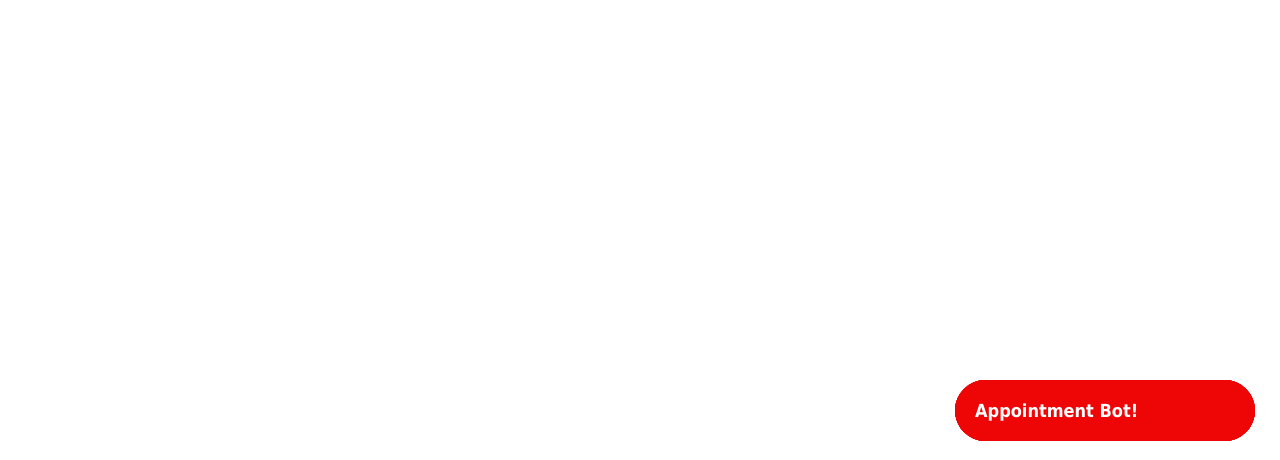
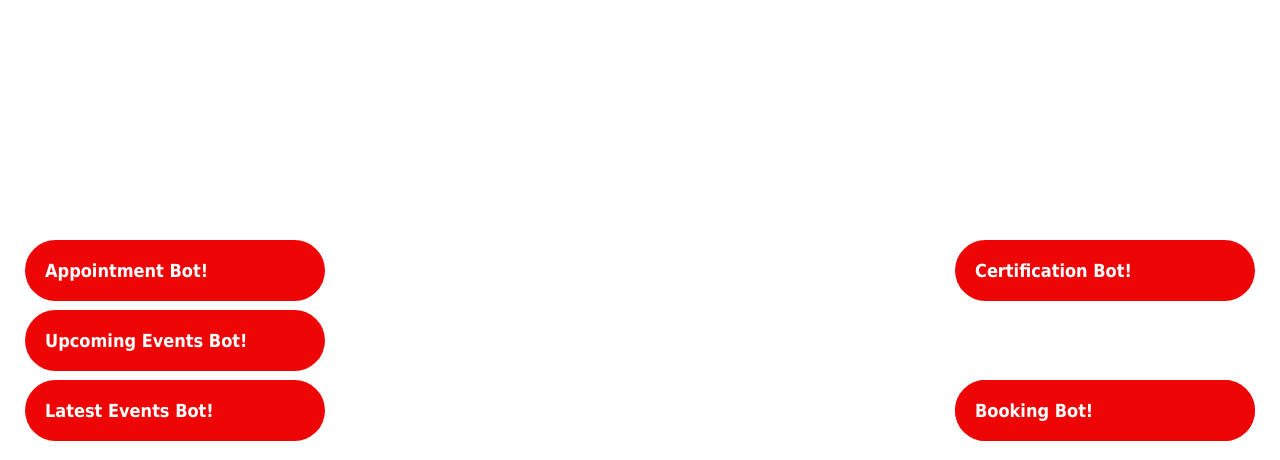
Before and after one commit to samidhyak94/KioskCloned, a PHP site: page / in a window 1280 px wide. Shown: the part 340-800 px from the top of the page. Run offline with PHP 8.4, Linux system fonts and the light colour scheme; some libraries are stand-ins or nearby versions.

Commit message:
Update style.css

```diff
--- a/css/style.css
+++ b/css/style.css
@@ -101,182 +101,37 @@ section {
   transition: 0.5s;
 }
 
-.open-button1 {
-  display: block;
-  position: fixed;
-  bottom: 104px;
-  right : 20px;
-  -webkit-appearance: button;
-  -moz-appearance: button;
-  border-radius: 40px;
-  background-color: #ee0606;
-  border: none;
-  color: #FFFFFF;
-  text-align: left;
-  font-size: 18px;
-  padding: 20px;
-  width: 300px;
-  transition: all 0.5s;
-  cursor: pointer;
-  margin: 5px;
-}
-.open-button1 span {
-  cursor: pointer;
-  display: inline-block;
-  position: relative;
-  transition: 0.5s;
-}
-.open-button1 span: after {
-  content: '\00bb';
-  position: absolute;
-  opacity: 0;
-  top: 0;
-  right: -20px;
-  transition: 0.5s;
-}
-
-.open-button2 {
-  display: block;
-  position: fixed;
-  bottom: 204px;
-  right : 20px;
-  -webkit-appearance: button;
-  -moz-appearance: button;
-  border-radius: 40px;
-  background-color: #ee0606;
-  border: none;
-  color: #FFFFFF;
-  text-align: left;
-  font-size: 18px;
-  padding: 20px;
-  width: 300px;
-  transition: all 0.5s;
-  cursor: pointer;
-  margin: 5px;
-}
-.open-button2 span {
-  cursor: pointer;
-  display: inline-block;
-  position: relative;
-  transition: 0.5s;
-}
-.open-button2 span: after {
-  content: '\00bb';
-  position: absolute;
-  opacity: 0;
-  top: 0;
-  right: -20px;
-  transition: 0.5s;
-}
-
-.open-button3 {
-  display: block;
-  position: fixed;
-  bottom: 14px;
-  left : 20px;
-  -webkit-appearance: button;
-  -moz-appearance: button;
-  border-radius: 40px;
-  background-color: #ee0606;
-  border: none;
-  color: #FFFFFF;
-  text-align: left;
-  font-size: 18px;
-  padding: 20px;
-  width: 300px;
-  transition: all 0.5s;
-  cursor: pointer;
-  margin: 5px;
-}
-.open-button3 span {
-  cursor: pointer;
-  display: inline-block;
-  position: relative;
-  transition: 0.5s;
-}
-.open-button3 span: after {
-  content: '\00bb';
-  position: absolute;
-  opacity: 0;
-  top: 0;
-  right: -20px;
-  transition: 0.5s;
-}
-
-.open-button4 {
-  display: block;
-  position: fixed;
-  bottom: 104px;
-  left : 20px;
-  -webkit-appearance: button;
-  -moz-appearance: button;
-  border-radius: 40px;
-  background-color: #ee0606;
-  border: none;
-  color: #FFFFFF;
-  text-align: left;
-  font-size: 18px;
-  padding: 20px;
-  width: 300px;
-  transition: all 0.5s;
-  cursor: pointer;
-  margin: 5px;
-}
-.open-button4 span {
-  cursor: pointer;
-  display: inline-block;
-  position: relative;
-  transition: 0.5s;
-}
-.open-button4 span: after {
-  content: '\00bb';
-  position: absolute;
-  opacity: 0;
-  top: 0;
-  right: -20px;
-  transition: 0.5s;
-}
-
-.open-button5 {
-  display: block;
-  position: fixed;
-  bottom: 204px;
-  left : 20px;
-  -webkit-appearance: button;
-  -moz-appearance: button;
-  border-radius: 40px;
-  background-color: #ee0606;
-  border: none;
-  color: #FFFFFF;
-  text-align: left;
-  font-size: 18px;
-  padding: 20px;
-  width: 300px;
-  transition: all 0.5s;
-  cursor: pointer;
-  margin: 5px;
-}
-.open-button5 span {
-  cursor: pointer;
-  display: inline-block;
-  position: relative;
-  transition: 0.5s;
-}
-.open-button5 span: after {
-  content: '\00bb';
-  position: absolute;
-  opacity: 0;
-  top: 0;
-  right: -20px;
-  transition: 0.5s;
-}
-
 .button:hover span {
   padding-right: 30px;
 }
 .button:hover span:after {
   opacity: 2;
   right: 0;
+}
+
+.booking {
+ bottom: 84px;
+ right: 20px;
+}
+
+.certification {
+ bottom: 154px;
+ right: 20px;
+}
+
+.latest {
+ bottom: 14px;
+ left: 20px;
+}
+
+.upcoming {
+ bottom: 84px;
+ left: 20px;
+}
+
+.appointment {
+ bottom: 154px;
+ left: 20px;
 }
 
 /* The popup chat - hidden by default */
```
